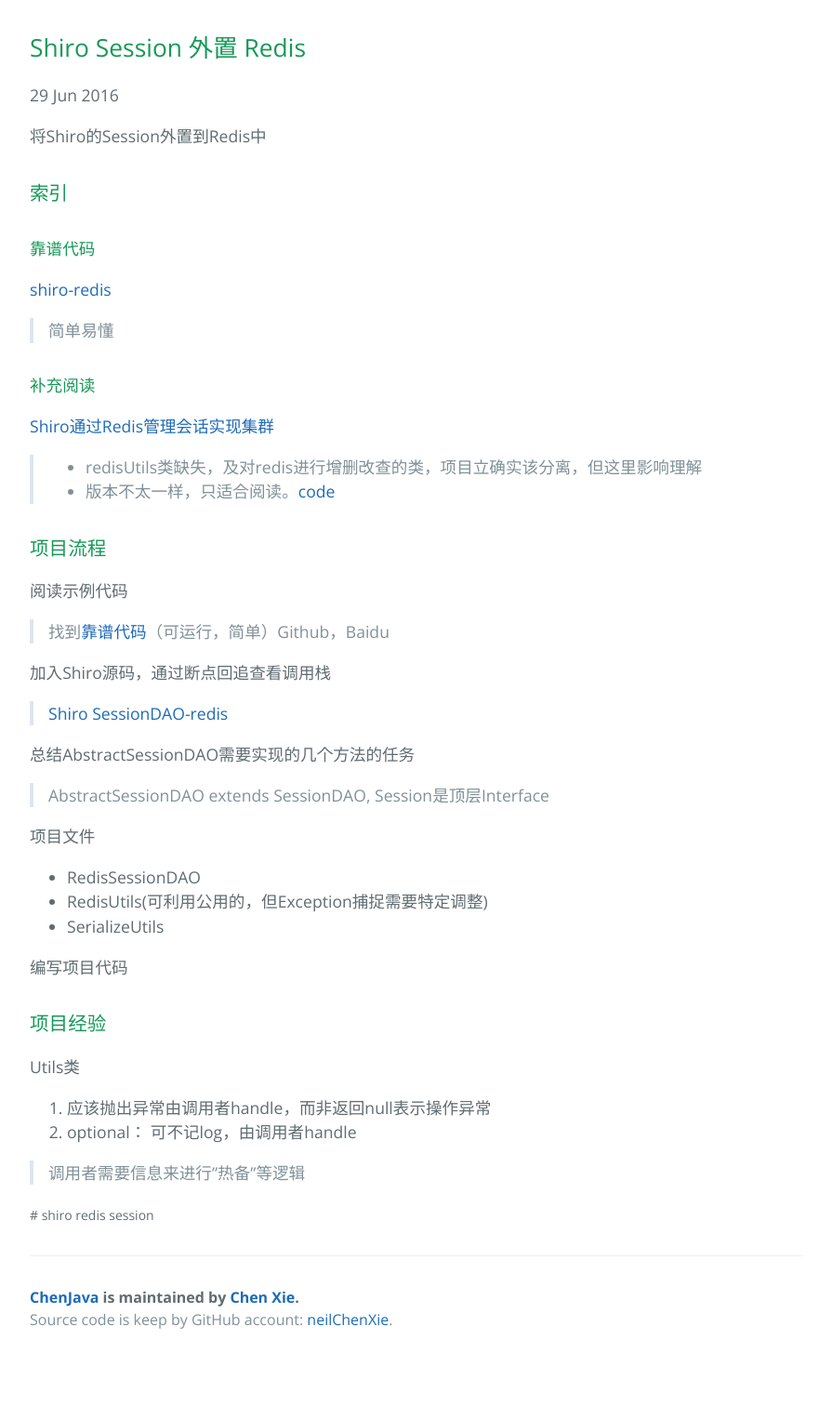
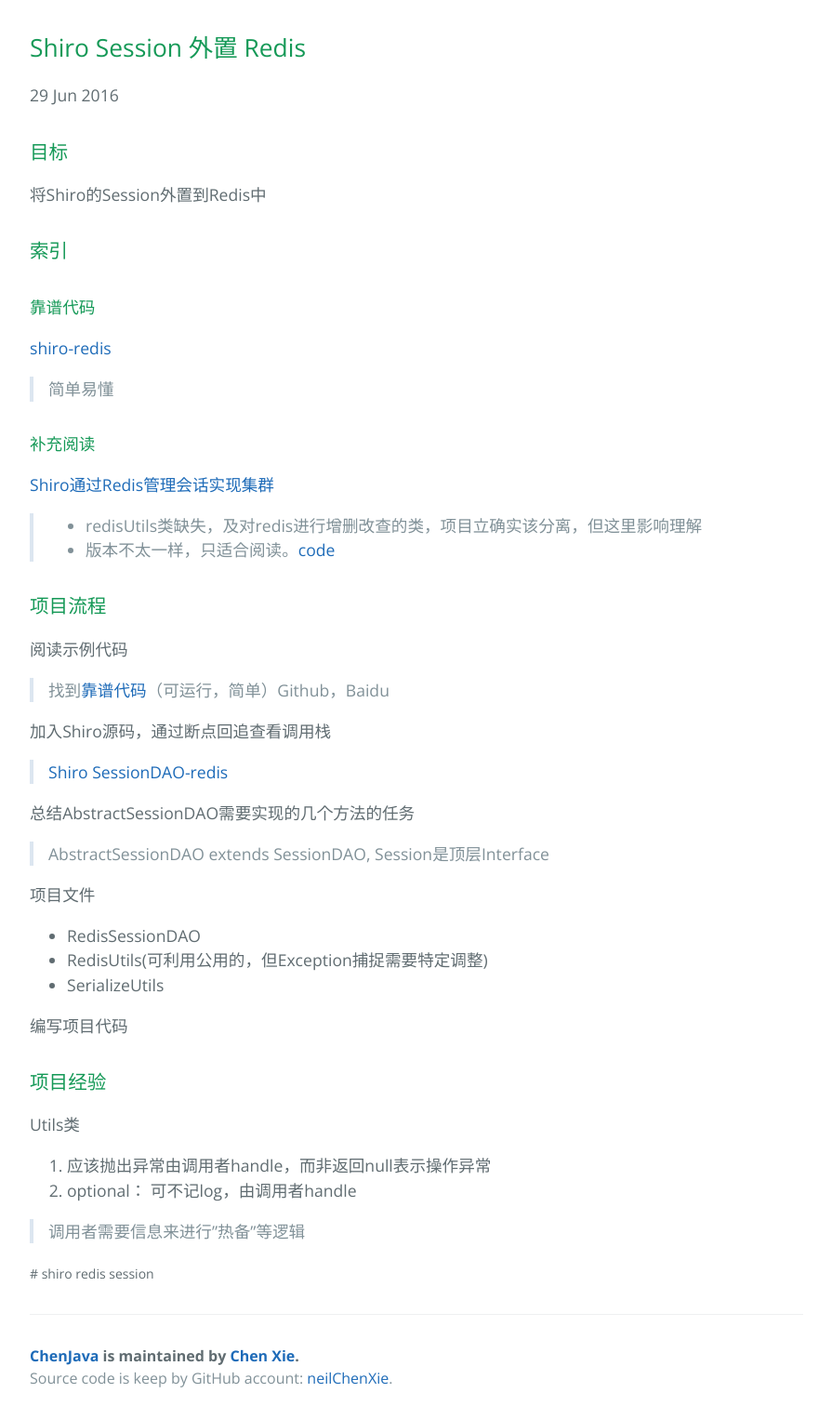
Before and after one commit to neilChenXie/ChenJava, a Jekyll site: the page built from _posts/shiro/2016-06-23-shiro_redis_session.md, in a window 1280 px wide. Shown: the whole page at 93% size, without its empty margins (192-1087 px from the left). Built offline with Jekyll 4.4.1, drawn with Linux system fonts in a browser that asks for light colours; before the commit the page ends 1463 px from its top, so only the background shows below that.

Commit message:
modified:   _posts/shiro/2016-06-23-shiro_redis_session.md

```diff
--- a/_posts/shiro/2016-06-23-shiro_redis_session.md
+++ b/_posts/shiro/2016-06-23-shiro_redis_session.md
@@ -6,6 +6,8 @@ date: 2016-06-29 12:48:15 +0800
 category: Shiro
 tags: [shiro, redis, session]
 ---
+
+### 目标
 
 将Shiro的Session外置到Redis中
 
```
